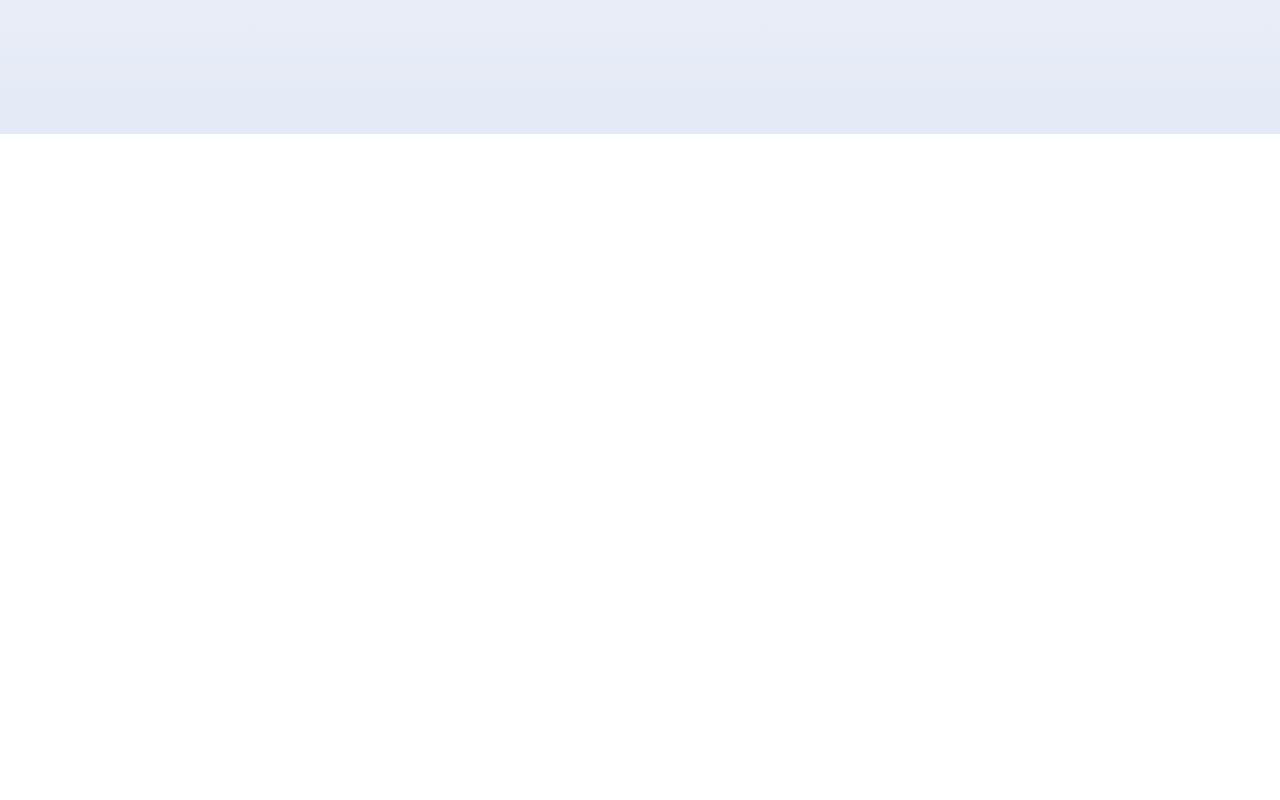
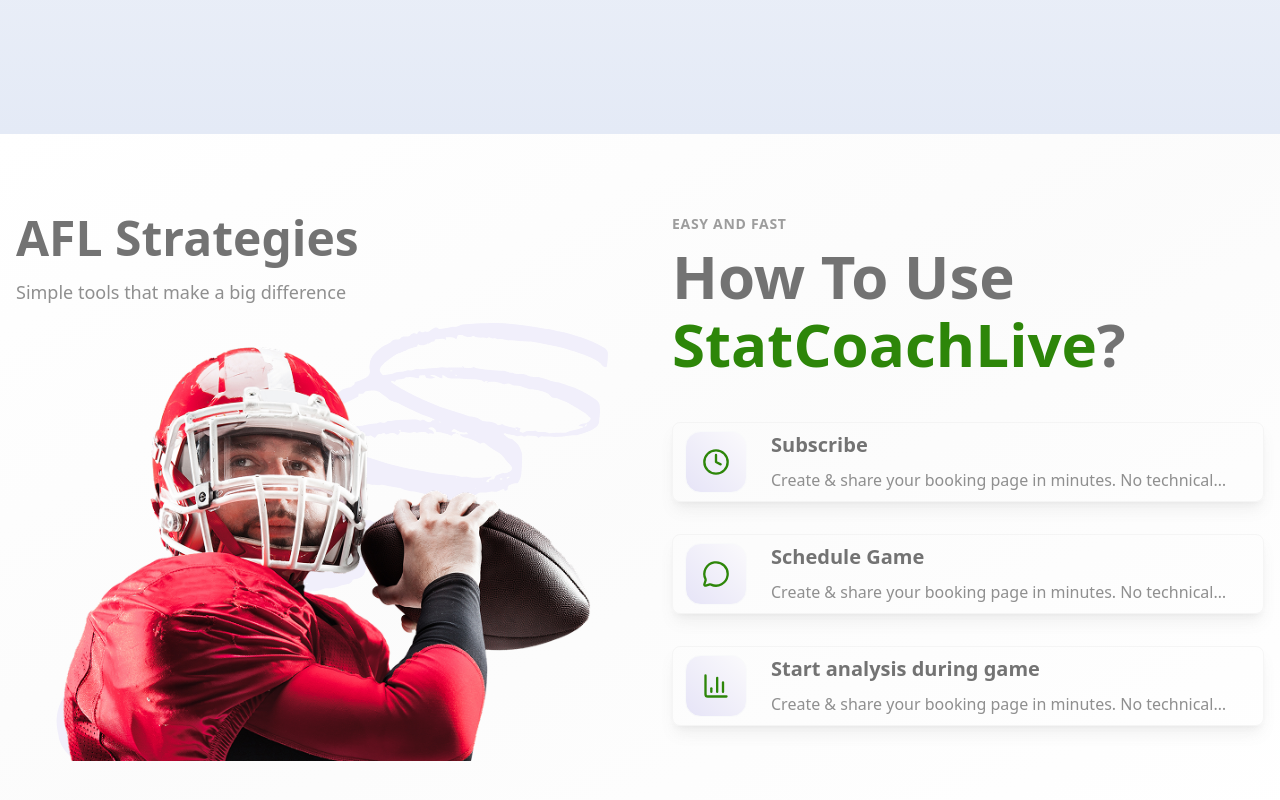
Before and after one commit to muhammadAbdulMannan2022/statcoach_web_craig, a React (Vite) app: page / in a window 1280 px wide. Shown: the part 736-1536 px from the top of the page. Before the commit the page ends 870 px from the top, so only its background shows below. Built offline with nearby package versions, Linux system fonts and the light colour scheme.

Commit message:
2nd section done

```diff
--- a/src/Components/Navbar.tsx
+++ b/src/Components/Navbar.tsx
@@ -1,6 +1,6 @@
 import { ArrowRight } from "lucide-react";
 import { useState, useEffect } from "react";
-import { FaBarsStaggered, FaX } from "react-icons/fa6";
+import { FaBarsStaggered } from "react-icons/fa6";
 import { Link, useLocation, useNavigate } from "react-router"; // Ensure you're using react-router-dom
 
 export default function Navbar() {
--- a/src/project/landing/home/Landing.tsx
+++ b/src/project/landing/home/Landing.tsx
@@ -1,9 +1,11 @@
 import Hero from "./sections/Hero";
+import HowToUse from "./sections/HowToUse";
 
 export default function Landing() {
   return (
     <div>
       <Hero />
+      <HowToUse />
     </div>
   );
 }
--- /dev/null
+++ b/src/project/landing/home/sections/HowToUse.tsx
@@ -0,0 +1,94 @@
+"use client";
+
+import { BarChart3, Clock, MessageCircle } from "lucide-react";
+import { useState } from "react";
+
+export default function HowToUse() {
+  const [steps] = useState([
+    {
+      title: "Subscribe",
+      description:
+        "Create & share your booking page in minutes. No technical skills required.",
+      icon: <Clock className="h-7 w-7 text-light-green" />,
+    },
+    {
+      title: "Schedule Game",
+      description:
+        "Create & share your booking page in minutes. No technical skills required.",
+      icon: <MessageCircle className="h-7 w-7 text-light-green" />,
+    },
+    {
+      title: "Start analysis during game",
+      description:
+        "Create & share your booking page in minutes. No technical skills required.",
+      icon: <BarChart3 className="h-7 w-7 text-light-green" />,
+    },
+  ]);
+
+  return (
+    <section className="py-20 px-4 bg-gradient-to-br from-light via-mid-gray/20 to-light">
+      <div className="max-w-7xl mx-auto h-full">
+        {/* parent must use items-stretch */}
+        <div className="flex flex-col lg:flex-row items-stretch gap-16 h-full">
+          {/* left column */}
+          <div className="lg:w-1/2 flex flex-col justify-between content-stretch lg:items-start text-center lg:text-left">
+            <div className="mb-4">
+              <h2 className="text-4xl lg:text-5xl font-bold text-dark-gray mb-4">
+                AFL Strategies
+              </h2>
+              <p className="text-lg text-dark-gray/80">
+                Simple tools that make a big difference
+              </p>
+            </div>
+            <div className="bg-[url('/Vector2.svg')] bg-contain w-full grow bg-top-right bg-no-repeat flex items-end justify-center lg:justify-start">
+              <img
+                src="/section2.png"
+                alt="Football player in red uniform"
+                className="relative h-full w-auto"
+              />
+            </div>
+          </div>
+
+          {/* right column */}
+          <div className="lg:w-1/2 flex flex-col justify-center h-full">
+            <div className="mb-12 text-center lg:text-left">
+              <p className="text-sm font-semibold text-dark-gray/70 mb-3 uppercase tracking-wider">
+                Easy and Fast
+              </p>
+              <h1 className="text-4xl lg:text-6xl font-bold text-dark-gray mb-2">
+                How To Use
+              </h1>
+              <h1 className="text-4xl lg:text-6xl font-bold">
+                <span className="text-light-green">StatCoachLive</span>
+                <span className="text-dark-gray">?</span>
+              </h1>
+            </div>
+
+            <div className="space-y-8">
+              {steps.map((step, index) => (
+                <div
+                  key={index}
+                  className="flex items-center gap-6 group rounded-lg py-2 px-3 flex-shrink-0 shadow-lg shadow-dark-gray/10 border border-mid-gray/50 group-hover:shadow-xl group-hover:shadow-light-green/20 transition-all duration-300"
+                >
+                  <div className="p-4 rounded-2xl border border-gray-50 bg-gradient-to-tr from-[#E6E4F7] to-[#FBFAFC]">
+                    <span className="text-light-green font-semibold text-lg">
+                      {step.icon}
+                    </span>
+                  </div>
+                  <div className="flex-1">
+                    <h3 className="text-xl font-bold text-dark-gray mb-2">
+                      {step.title}
+                    </h3>
+                    <p className="text-dark-gray/80 leading-relaxed line-clamp-1">
+                      {step.description}
+                    </p>
+                  </div>
+                </div>
+              ))}
+            </div>
+          </div>
+        </div>
+      </div>
+    </section>
+  );
+}
```
Also changed, not shown: public/Vector2.svg (added), public/section2.png (added).
